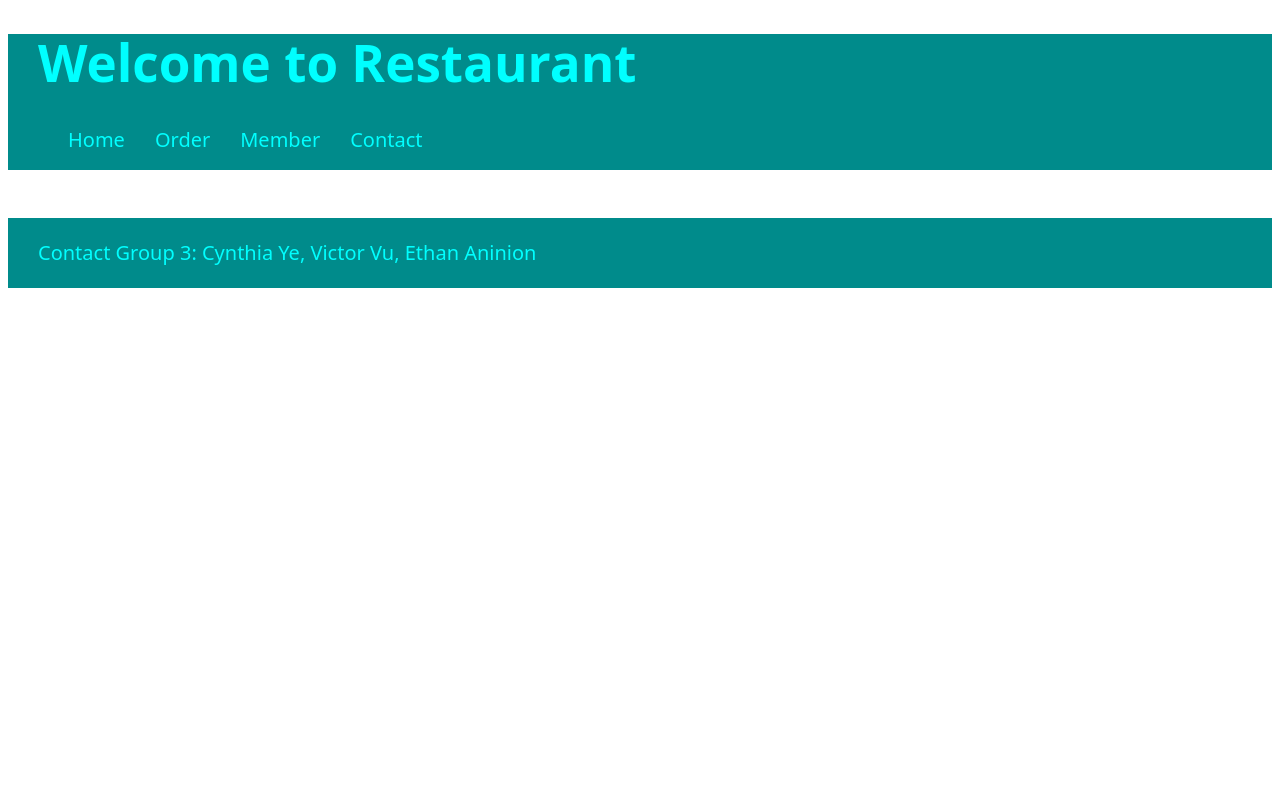
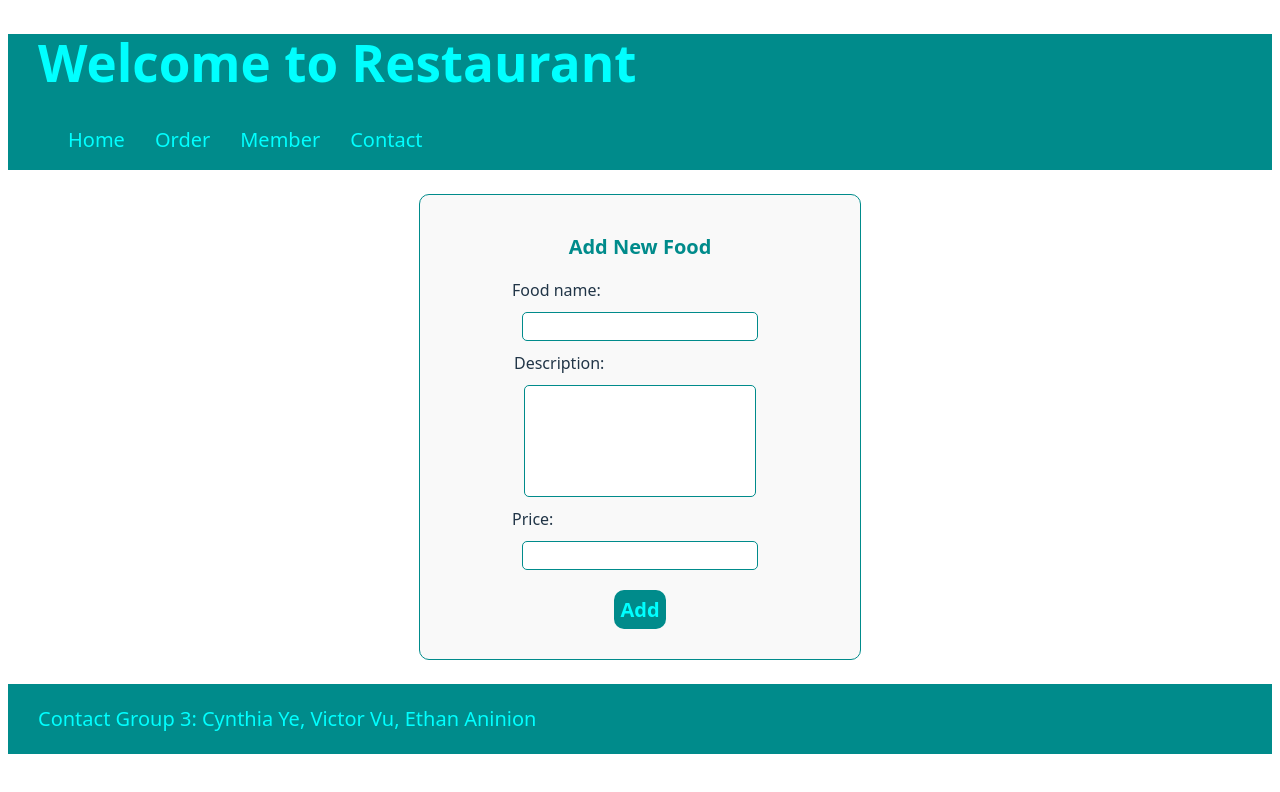
Before and after one commit to CAY1009/RestaurantOrderSystem_UI, a React (Vite) app: page /adminFood/addFood in a window 1280 px wide. Shown: the top 792 px of the page. Built offline with nearby package versions, Linux system fonts and the light colour scheme.

Commit message:
added DELETE button for menuItem; added change food status; show/hide food in HomePage

```diff
--- /dev/null
+++ b/src/AddFood.jsx
@@ -0,0 +1,55 @@
+import axios from "axios";
+import { useNavigate } from "react-router";
+import { useState } from "react";
+
+function AddFood() {
+    const apiLink = 'http://localhost:3000';
+
+    const [newFood, setNewFood] = useState({itemname:'', description:'', price:''})
+
+    const navigate = useNavigate();
+
+    function handleSubmit(event) {
+        event.preventDefault();
+        const editConfirm = confirm('ADD: Are you sure?')
+        {
+            if (editConfirm) {
+                axios.post(`${apiLink}/api/menu-items`,newFood)
+                    .then(res => {
+                        console.log('Added: ' + newFood)
+                        alert("Added Successfully!")
+                        navigate('/adminFood')
+                    })
+                    .catch(error => {
+                        console.log(error.message)
+                    })
+            }
+        }
+    };
+
+    return (
+        <div>
+            <form onSubmit={handleSubmit} className="signup-form">
+                <div><h2 className="login-title">Add New Food</h2></div>
+                <div>
+                    <label>Food name: </label>
+                    <input className="signup-placeholder" type="text" onChange={e => setNewFood({...newFood, itemname: e.target.value})}/>
+                </div>
+                <div>
+                    <label>Description: </label>
+                    <textarea className="signup-placeholder-food-description" rows="1" name="description" onChange={e => setNewFood({...newFood, description: e.target.value})}/>
+                </div>
+                <div>
+                    <label>Price: </label>
+                    <input className="signup-placeholder" type="text" name="price" onChange={e => setNewFood({...newFood, price: e.target.value})}/>
+                </div>
+                <div>
+                    <button className="login-button" type="submit">Add</button>
+                </div>
+            </form>
+        </div>
+
+    );
+}
+
+export default AddFood
--- a/src/AdminFoodEdit.jsx
+++ b/src/AdminFoodEdit.jsx
@@ -27,7 +27,7 @@ function AdminFoodEdit() {
     const navigate = useNavigate();
 
     function handleSubmit(event) {
-        event.preventdefault();
+        event.preventDefault();
         const confirmEdit = confirm("UPDATE FOOD: Are you sure?")
         if (confirmEdit) {
             axios.put(`${apiLink}/api/menu-items/${id}`, foods)
@@ -41,6 +41,20 @@ function AdminFoodEdit() {
         }
     };
 
+    function handleDelete(event){
+        event.preventDefault();
+        const deleteConfirm = confirm("DELETE FOOD: Are you sure?")
+        if (deleteConfirm) {
+            axios.delete(`${apiLink}/api/menu-items/${id}`,foods)
+            .then(res => {
+                alert("DELETED FOOD !")
+                navigate('/adminFood')
+            })
+            .catch(error => {
+                console.log(error.message)
+            })
+        }
+    }
     return (
         <div>
             <form onSubmit={handleSubmit} className="signup-form">
@@ -62,6 +76,14 @@ function AdminFoodEdit() {
                     <input className="signup-placeholder" type="text" name="price" value={foods.price} onChange={e => setFoods({ ...foods, price: e.target.value })} />
                 </div>
                 <div>
+                    <label>Status: </label>
+                    <select className="signup-placeholder" name="phone" id="itemstatus" value={foods.itemstatus} onChange={e => setFoods({ ...foods, itemstatus: e.target.value })}>
+                        <option value={true}>Enable</option>
+                        <option value={false}>Disable</option>
+                    </select>
+                </div>
+                <div>
+                    <button className='action-button-delete' onClick={handleDelete}>Delete</button>
                     <button className="login-button" type="submit">Save</button>
                 </div>
                 <br />
--- a/src/App.jsx
+++ b/src/App.jsx
@@ -14,6 +14,7 @@ import AdminEmployeeEdit from './AdminEmployeeEdit.jsx';
 import AdminCustomerEdit from './AdminCustomerEdit.jsx';
 import AdminFoodEdit from './AdminFoodEdit.jsx';
 import AddEmployee from './AddEmployee.jsx';
+import AddFood from './AddFood.jsx';
 
 function App() {
 
@@ -38,6 +39,7 @@ function App() {
         <Route path='/employeeEdit/:id' element={<AdminEmployeeEdit/>}></Route>
         <Route path='/customerEdit/:id' element={<AdminCustomerEdit/>}></Route>
         <Route path='adminEmployee/addEmployee' element={<AddEmployee/>}></Route>
+        <Route path='adminFood/addFood' element={<AddFood/>}></Route>
       </Routes>
       <Footer />
     </>
--- a/src/Home.jsx
+++ b/src/Home.jsx
@@ -11,7 +11,7 @@ function Home({ cart, setCart, totalCount }) {
   useEffect(() => {
     const getFoods = async () => {
       try {
-        const res = await axios.get(`${apiLink}/api/menu-items`);
+        const res = await axios.get(`${apiLink}/api/menu-items/home`);
         console.log(res.data.data)
         setFoods(res.data.data)
       }
--- a/src/MemberAdminFood.jsx
+++ b/src/MemberAdminFood.jsx
@@ -47,6 +47,7 @@ function MemberAdminFood() {
         <p>{foodItem.itemname}</p>
         <p>Description: {foodItem.description}</p>
         <p>Price: {foodItem.price}</p>
+        <p>Status: {foodItem.itemstatus == true ? "Enable" : "Disable" }</p>
       </div>
     </div>
   ));
@@ -60,8 +61,9 @@ function MemberAdminFood() {
           <Link to="/adminFood" className='admin-nav-food'>Food Menu</Link>
           <Link to="/adminCustomer" className='admin-nav'>Customers</Link>
           <Link to="/adminEmployee" className='admin-nav'>Employees</Link>
+          <Link to='./addFood' className="view-cart-pay-button">Add Food</Link>
         </div>
-        <br />
+        <br/>
         {AdminFoodList}
       </div>
     </>
```
